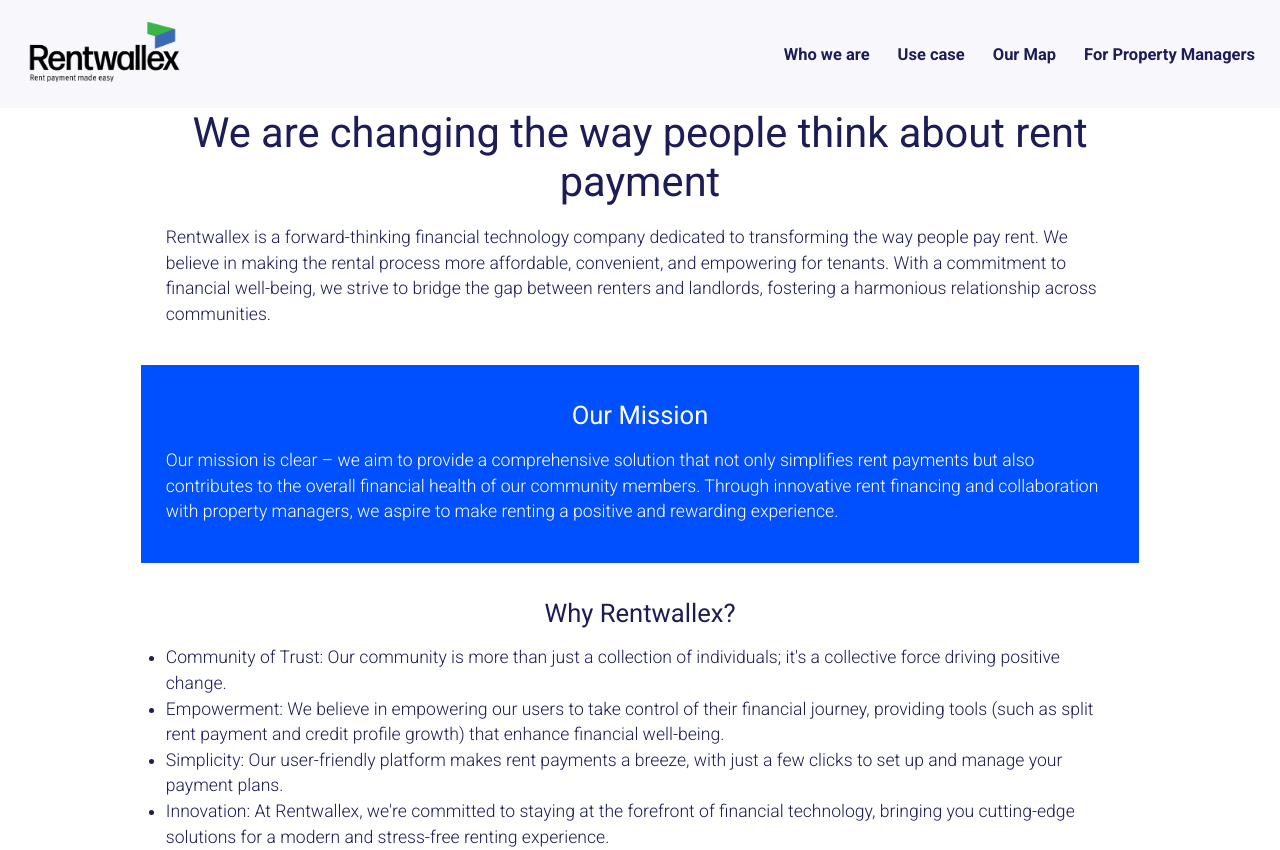
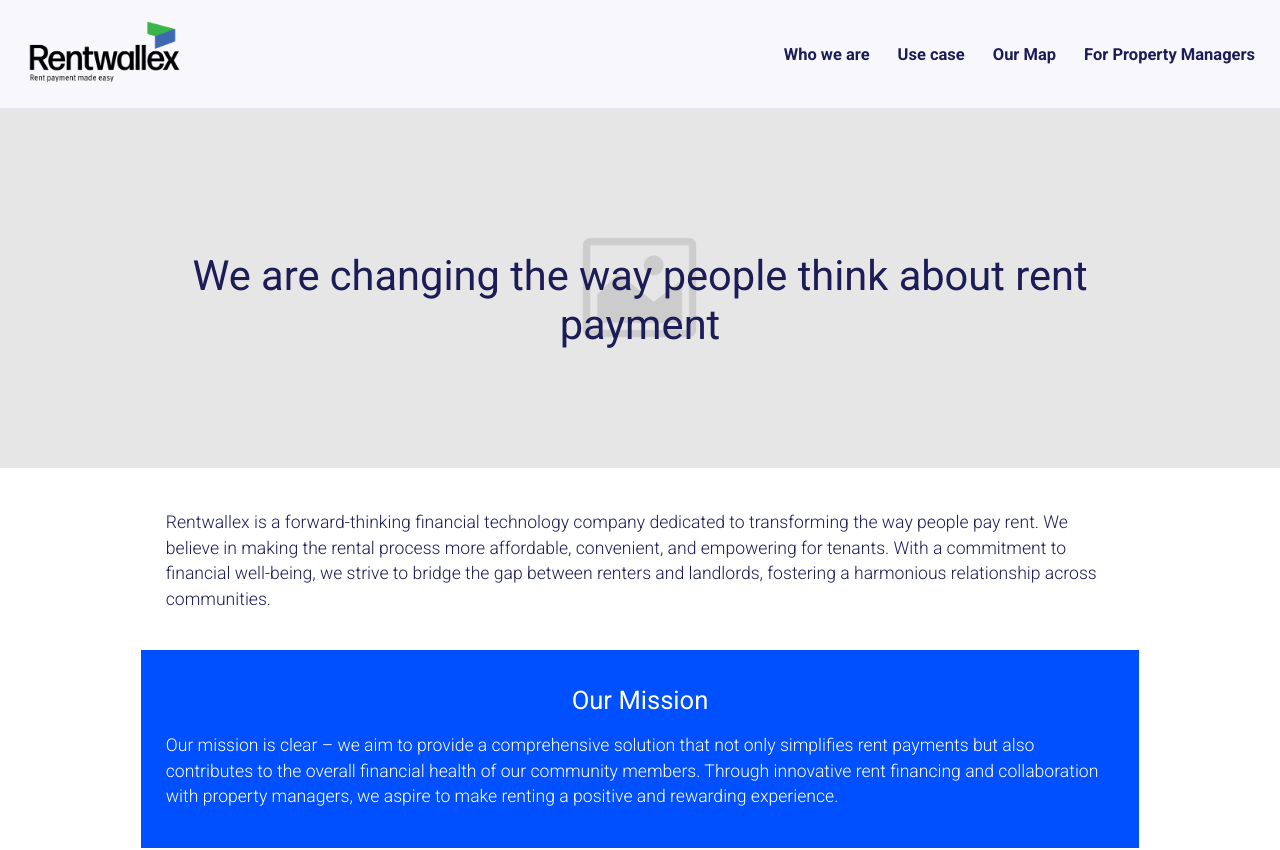
Before and after one commit to charleyoshi/rentwallex, a React (Create React App) app in the folder client/: page /who-we-are in a window 1280 px wide. Shown: the top 850 px of the page. Built offline with nearby package versions, Linux system fonts and the light colour scheme.

Commit message:
match whoweare page to usecase page

```diff
--- a/client/src/components/Article/WhoWeAreContent.js
+++ b/client/src/components/Article/WhoWeAreContent.js
@@ -1,10 +1,16 @@
 import React from 'react'
+import banner_placeholder from '../../assets/banner_placeholder2.png'
 
 export default function WhoWeAreContent() {
     return (
         <div className='articleContent'>
+            <div className='headlineBanner'>
+                <img src={banner_placeholder} alt="Use Case Banner" />
+                <h1>We are changing the way people think about rent payment</h1>
+                <br /><br />
+            </div>
+
             <div className='textWrapper'>
-                <h1>We are changing the way people think about rent payment</h1>
                 <br />
                 <h5>Rentwallex is a forward-thinking financial technology company dedicated to transforming the way people pay rent. We believe in making the rental process more affordable, convenient, and empowering for tenants. With a commitment to financial well-being, we strive to bridge the gap between renters and landlords, fostering a harmonious relationship across communities. </h5>
                 <br /><br />
```
